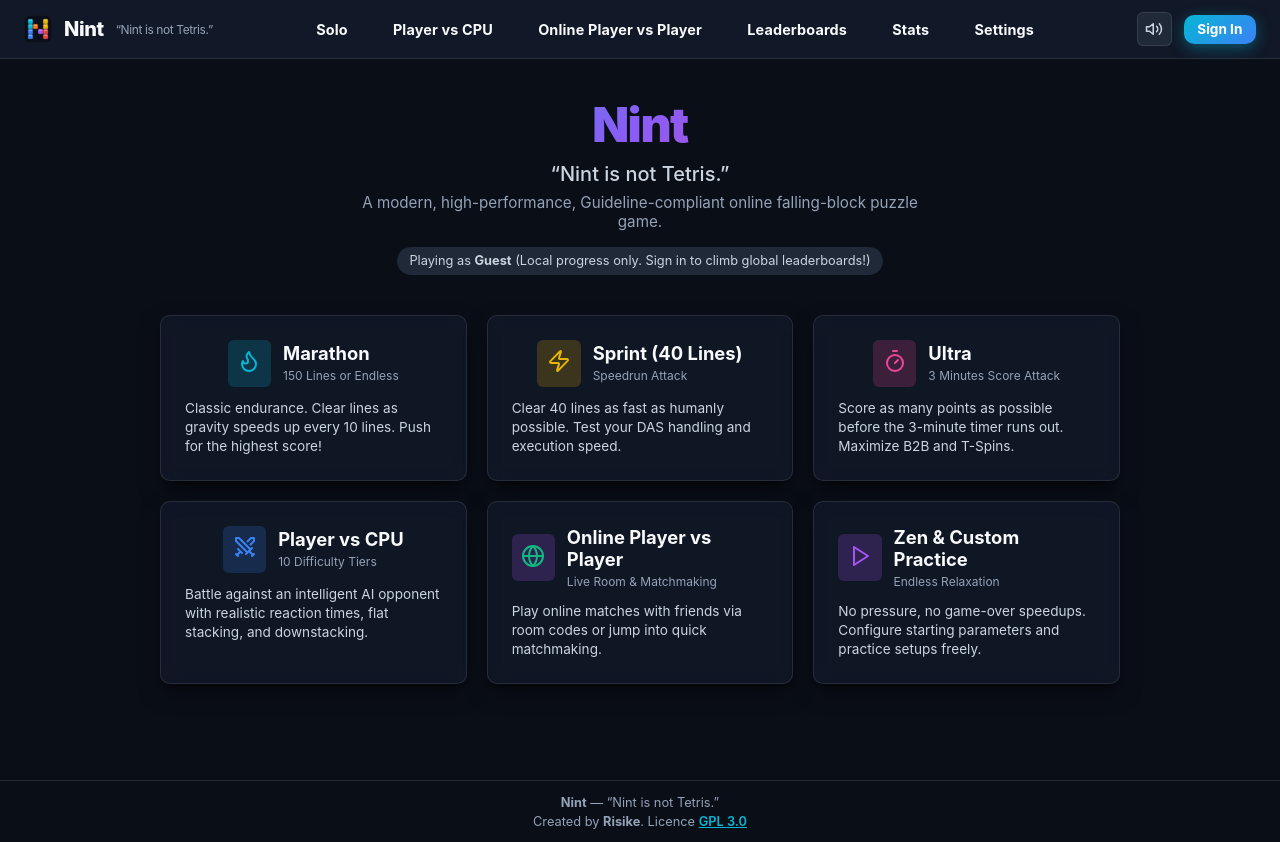
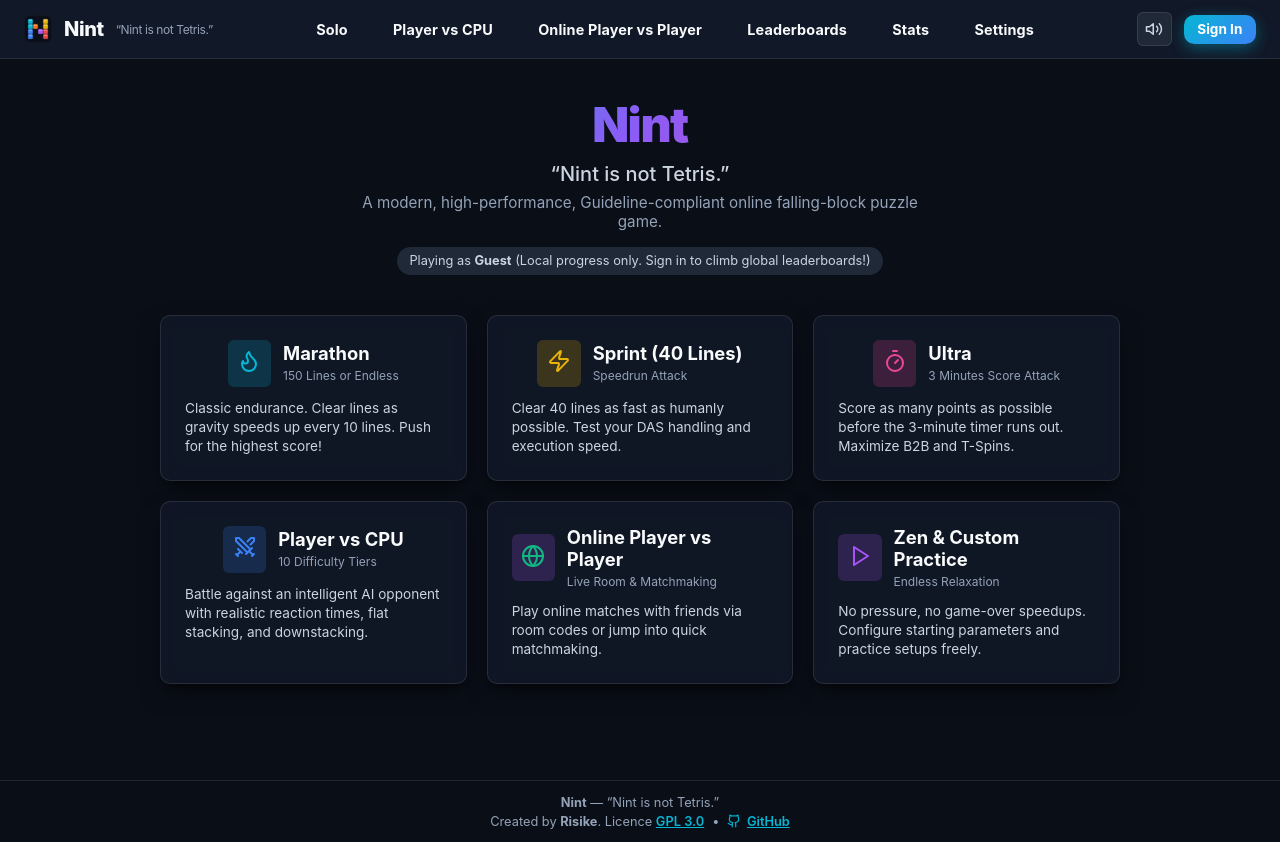
Before and after one commit to Risike/Nint, a React (Vite) app in the folder frontend/: page / in a window 1280 px wide. Built offline with nearby package versions, Linux system fonts and the light colour scheme; no server answers.

Commit message:
feat(footer): add github project link next to license

```diff
--- a/frontend/src/components/layout/Footer.tsx
+++ b/frontend/src/components/layout/Footer.tsx
@@ -1,4 +1,5 @@
 import React from 'react';
+import { Github } from 'lucide-react';
 
 export const Footer: React.FC = () => {
   return (
@@ -16,19 +17,44 @@ export const Footer: React.FC = () => {
       <div>
         <strong>Nint</strong> — “Nint is not Tetris.”
       </div>
-      <div>
-        Created by <strong>Risike</strong>. Licence{' '}
+      <div style={{
+        display: 'inline-flex',
+        alignItems: 'center',
+        justifyContent: 'center',
+        gap: '0.5rem',
+        flexWrap: 'wrap'
+      }}>
+        <span>
+          Created by <strong>Risike</strong>. Licence{' '}
+          <a
+            href="/LICENSE-GPL-3.0.txt"
+            target="_blank"
+            rel="noopener noreferrer"
+            style={{
+              color: 'var(--accent-cyan)',
+              textDecoration: 'underline',
+              fontWeight: 600
+            }}
+          >
+            GPL 3.0
+          </a>
+        </span>
+        <span>•</span>
         <a
-          href="/LICENSE-GPL-3.0.txt"
+          href="https://github.com/Risike/nint"
           target="_blank"
           rel="noopener noreferrer"
           style={{
+            display: 'inline-flex',
+            alignItems: 'center',
+            gap: '0.35rem',
             color: 'var(--accent-cyan)',
             textDecoration: 'underline',
             fontWeight: 600
           }}
         >
-          GPL 3.0
+          <Github size={14} />
+          GitHub
         </a>
       </div>
     </footer>
```
